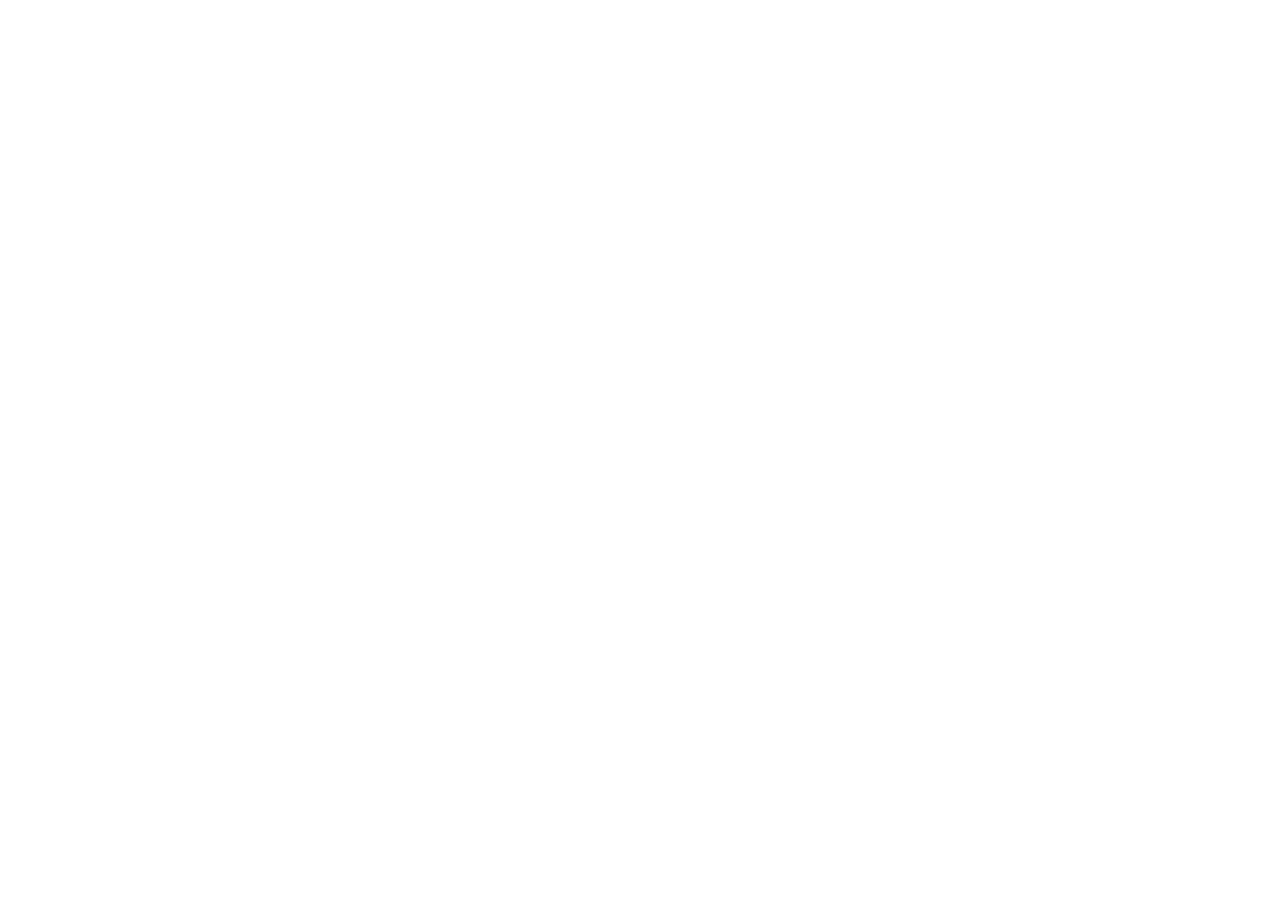
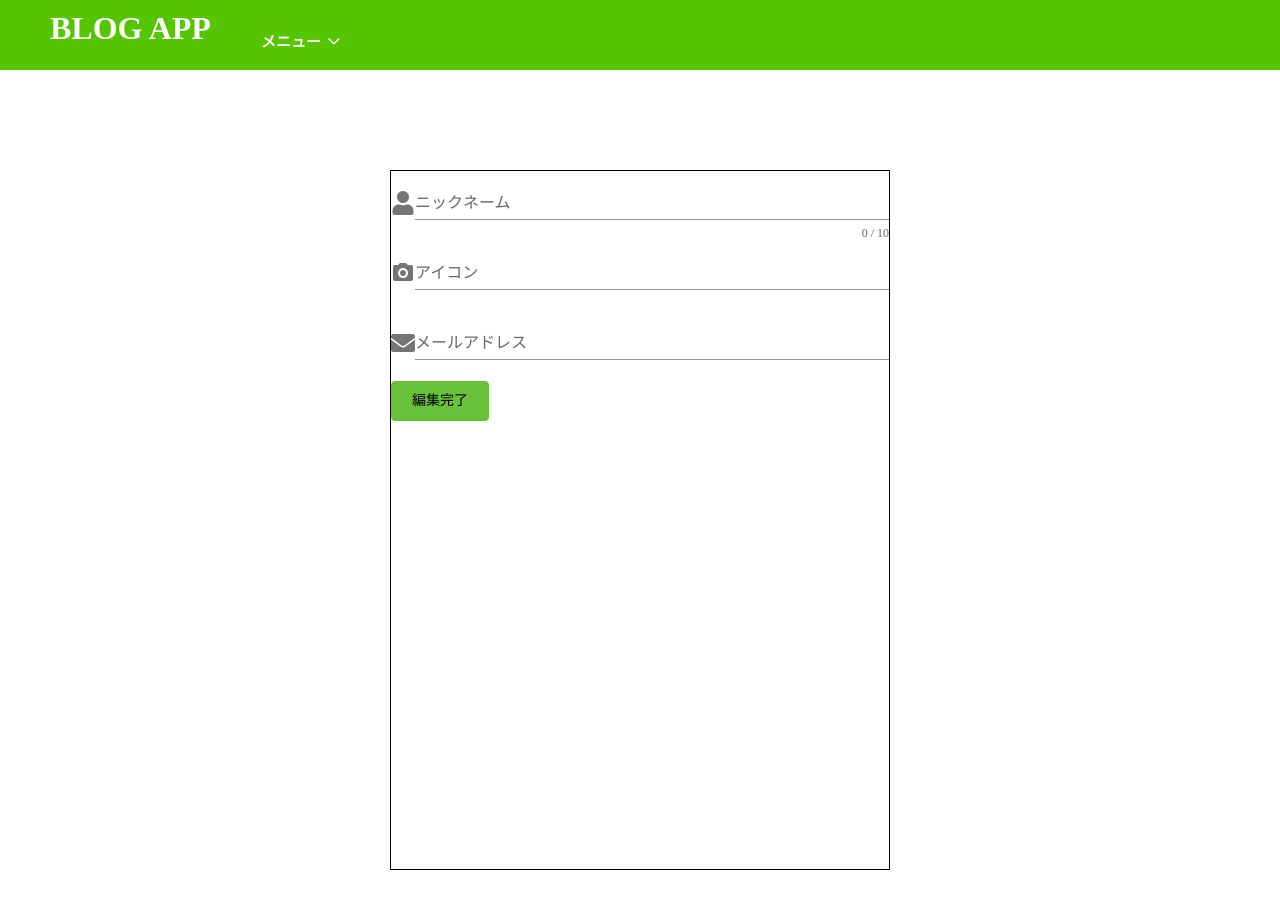
Before and after one commit to yusuke39/BlogApplication, a Vue app in the folder web/: page /editAdmin in a window 1280 px wide. Shown: the top 908 px of the page. Before the commit the page ends 800 px from the top, so only its background shows below. Built offline with nearby package versions, Linux system fonts and the light colour scheme.

Commit message:
記事編集画面修正

```diff
--- a/web/src/router/router.js
+++ b/web/src/router/router.js
@@ -6,6 +6,7 @@ const MainTop = () => import(/* webpackChunkName: 'AdminLogin' */ '../views/main
 const Blog = () => import(/* webpackChunkName: 'AdminLogin' */ '../views/blog.vue')
 const AdminTop = () => import(/* webpackChunkName: 'AdminLogin' */ '../views/adminTop.vue')
 const EditArticle = () => import(/* webpackChunkName: 'AdminLogin' */ '../views/editArticle.vue')
+const EditAdmin = () => import(/* webpackChunkName: 'AdminLogin' */ '../views/editAdmin.vue')
 
 Vue.use(VueRouter)
 
@@ -39,6 +40,11 @@ const routes = [
     path: '/editArticle',
     name: 'editArticle',
     component: EditArticle
+  },
+  {
+    path: '/editAdmin',
+    name: 'editAdmin',
+    component: EditAdmin
   }
 ]
 
--- /dev/null
+++ b/web/src/views/editAdmin.vue
@@ -0,0 +1,92 @@
+<template>
+  <div>
+    <admin-header></admin-header>
+    <div class="edit-admin-wrapper">
+      <form>
+        <v-text-field
+          v-model="name"
+          :error-messages="nameErrors"
+          :counter="10"
+          label="ニックネーム"
+          prepend-icon="fas fa-user"
+          required
+          @input="$v.name.$touch()"
+          @blur="$v.name.$touch()"
+        ></v-text-field>
+        <v-file-input
+          :rules="rules"
+          accept="image/png, image/jpeg, image/bmp"
+          placeholder="アイコン(画像を選択してください)"
+          prepend-icon="mdi-camera"
+          label="アイコン"
+          name="iconImage"
+          class="register-input-form"
+        ></v-file-input>
+        <v-text-field
+          v-model="email"
+          :error-messages="emailErrors"
+          label="メールアドレス"
+          prepend-icon="fas fa-envelope"
+          required
+          @input="$v.email.$touch()"
+          @blur="$v.email.$touch()"
+        ></v-text-field>
+
+        <el-button type="success" @click="submit">編集完了</el-button>
+      </form>
+    </div>
+  </div>
+</template>
+
+<script>
+import AdminHeader from './adminHeader'
+import { validationMixin } from 'vuelidate'
+import { required, maxLength, email } from 'vuelidate/lib/validators'
+export default {
+  mixins: [validationMixin],
+  validations: {
+    name: { required, maxLength: maxLength(10) },
+    email: { required, email }
+  },
+  data () {
+    return {
+      name: '',
+      email: ''
+    }
+  },
+  computed: {
+    nameErrors () {
+      const errors = []
+      if (!this.$v.name.$dirty) return errors
+      !this.$v.name.maxLength && errors.push('Name must be at most 10 characters long')
+      !this.$v.name.required && errors.push('ニックネームは必ず入力して下さい')
+      return errors
+    },
+    emailErrors () {
+      const errors = []
+      if (!this.$v.email.$dirty) return errors
+      !this.$v.email.email && errors.push('メールアドレスの形式が不正です')
+      !this.$v.email.required && errors.push('メールアドレスは必ず入力して下さい')
+      return errors
+    }
+  },
+  methods: {
+    submit () {
+      this.$v.$touch()
+    }
+  },
+  components: {
+    AdminHeader
+  },
+  template: '<admin-header>'
+}
+</script>
+
+<style>
+ .edit-admin-wrapper {
+   width: 500px;
+   height: 700px;
+   border: solid 1px;
+   margin: 100px auto;
+ }
+</style>
```
